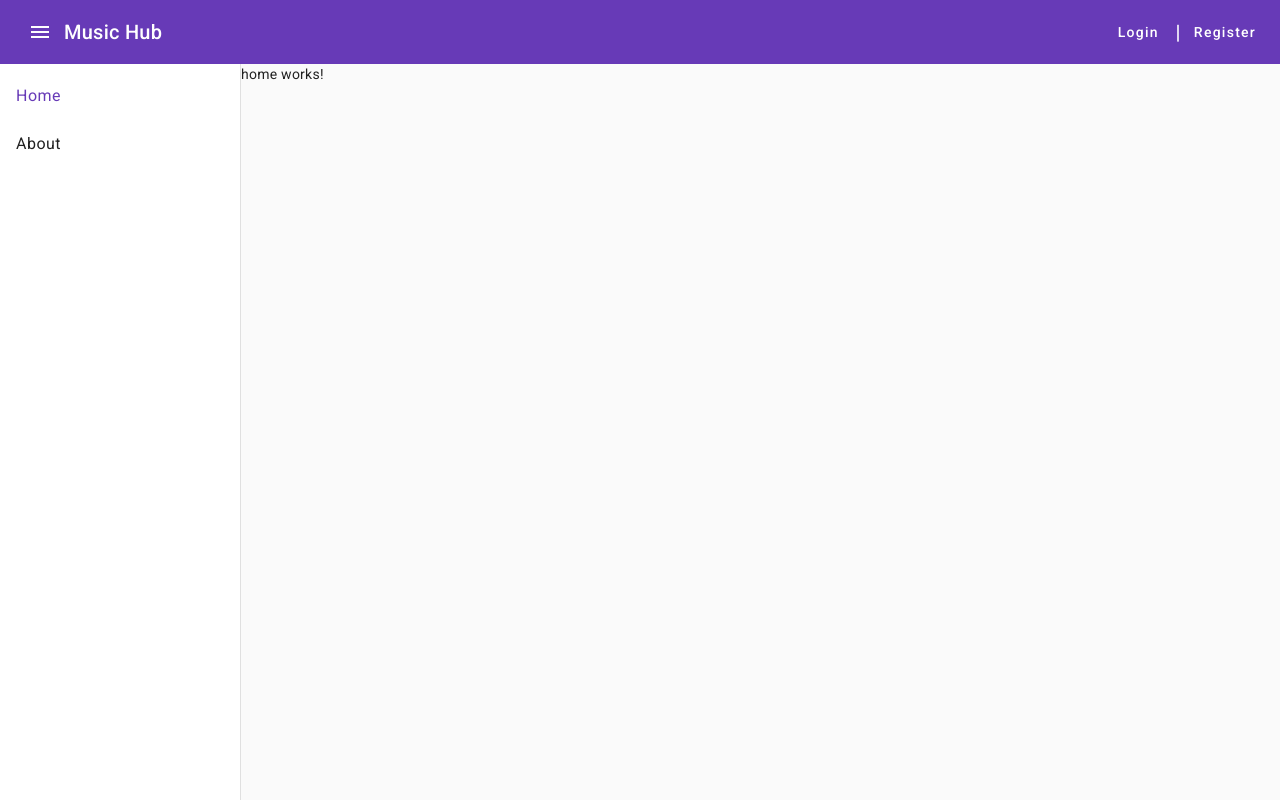
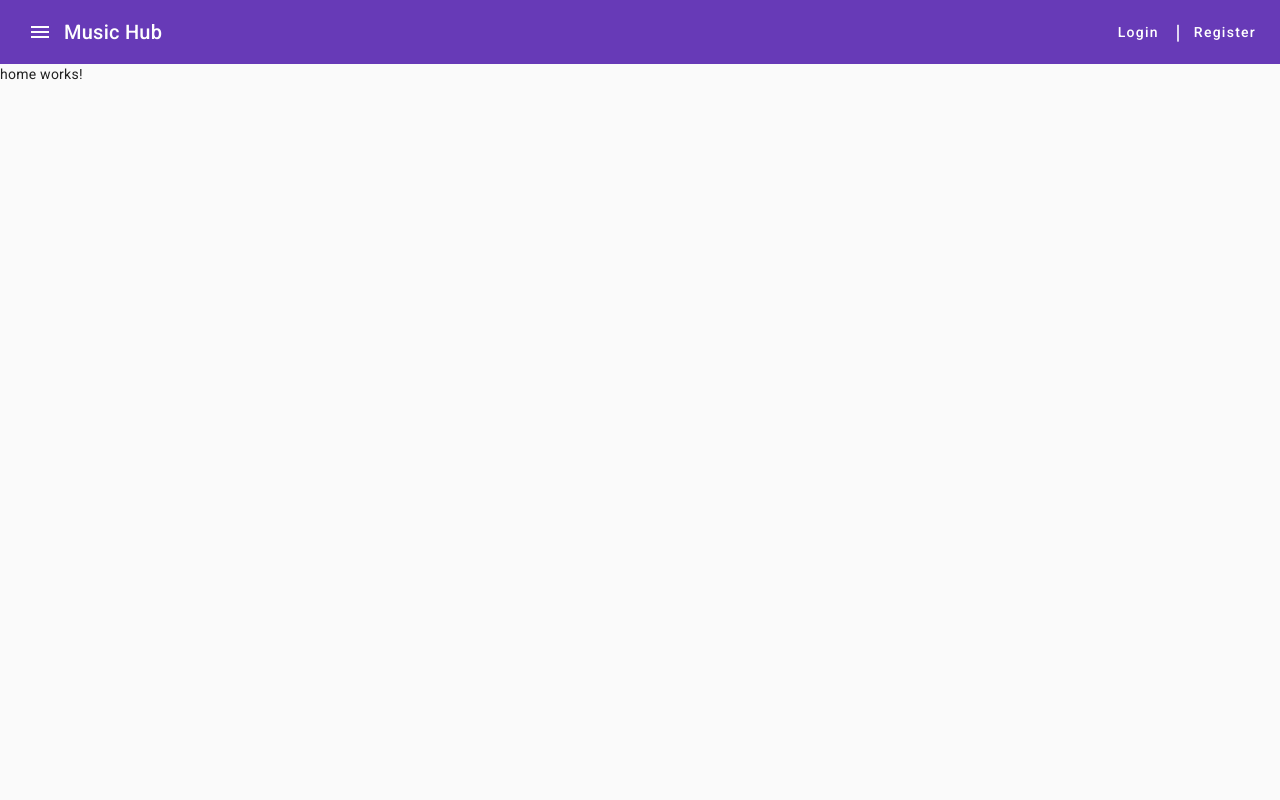
Before and after one commit to garnish-boys/music-hub-frontend, an Angular app in the folder src/music-hub-frontend/: page /home in a window 1280 px wide. Built offline with nearby package versions, Linux system fonts and the light colour scheme.

Commit message:
changed default sidenav bar to start closed

```diff
--- a/src/music-hub-frontend/src/app/side-nav/side-nav.component.ts
+++ b/src/music-hub-frontend/src/app/side-nav/side-nav.component.ts
@@ -20,7 +20,7 @@ export class SideNavComponent {
   private sidenavToggleService = inject(SidenavToggleService);
   private router = inject(Router);
 
-  public sidenavOpened: boolean = true;
+  public sidenavOpened: boolean = false;
   public routes: Route[];
 
   constructor() {
```
